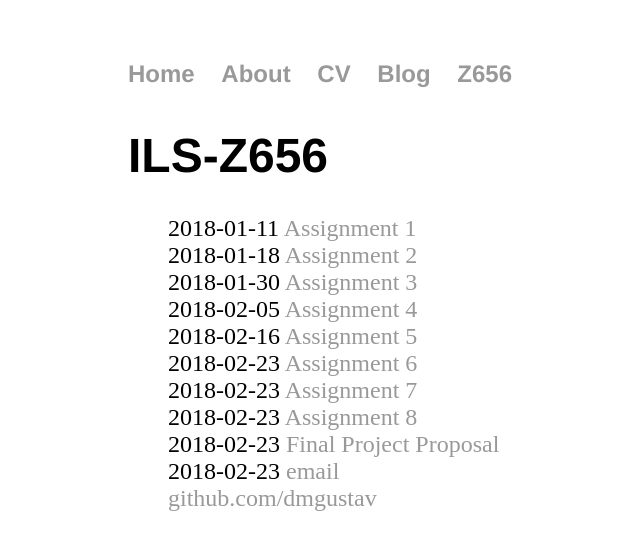
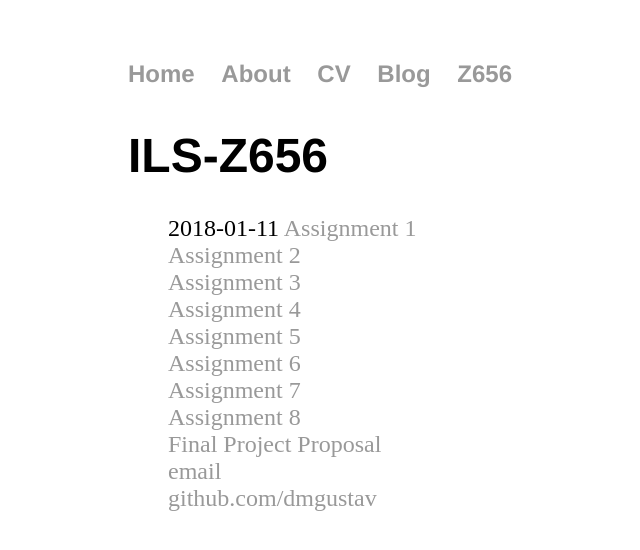
Before and after one commit to dmgustav/dmgustav.github.io, a Jekyll site: the page built from z656/index.html, in a window 1280 px wide. Shown: the top 550 px of the page, without its empty margins (64-704 px from the left). Built offline with Jekyll 4.4.1, drawn with Linux system fonts in a browser that asks for light colours.

Commit message:
Update index.html

```diff
--- a/z656/index.html
+++ b/z656/index.html
@@ -5,13 +5,13 @@ title: ILS-Z656
 	<h1>{{ page.title }}</h1>
 	<ul class="assignments">
 	    <li>2018-01-11 <a href="https://dmgustav.github.io/z656/assignment1/index.html" title="Assignment 1">Assignment 1</a></li>
-		<li>2018-01-18 <a href="/z656/assignment2/index.html" title="assignment 2">Assignment 2</a></li>
-		<li>2018-01-30 <a href="/z656/assignment3/index.html" title="assignment 3">Assignment 3</a></li>
-		<li>2018-02-05 <a href="/z656/assignment4/index.html" title="assignment 4">Assignment 4</a><li>
-		<li>2018-02-16 <a href="/z656/assignment5/index.html" title="assignment 5">Assignment 5</a><li>
-		<li>2018-02-23 <a href="/z656/assignment6/index.html" title="assignment 6">Assignment 6</a><li>
-		<li>2018-02-23 <a href="/z656/assignment7/index.html" title="assignment 7">Assignment 7</a><li>
-		<li>2018-02-23 <a href="/z656/assignment8/index.html" title="assignment 8">Assignment 8</a><li>
-		<li>2018-02-23 <a href="/z656/finalproposal/index.html" title="finalproposal">Final Project Proposal</a><li>
-		<li>2018-02-23 <a href="/z656/finalproject/index.html" title="Final Project>Final Project</a><li>
+		<li><a href="/z656/assignment2/index.html" title="assignment 2">Assignment 2</a></li>
+		<li><a href="/z656/assignment3/index.html" title="assignment 3">Assignment 3</a></li>
+		<li><a href="/z656/assignment4/index.html" title="assignment 4">Assignment 4</a><li>
+		<li><a href="/z656/assignment5/index.html" title="assignment 5">Assignment 5</a><li>
+		<li><a href="/z656/assignment6/index.html" title="assignment 6">Assignment 6</a><li>
+		<li><a href="/z656/assignment7/index.html" title="assignment 7">Assignment 7</a><li>
+		<li><a href="/z656/assignment8/index.html" title="assignment 8">Assignment 8</a><li>
+		<li><a href="/z656/finalproposal/index.html" title="finalproposal">Final Project Proposal</a><li>
+		<li><a href="/z656/finalproject/index.html" title="Final Project>Final Project</a><li>
 	</ul>
```
